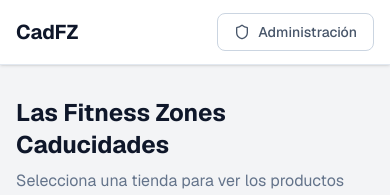
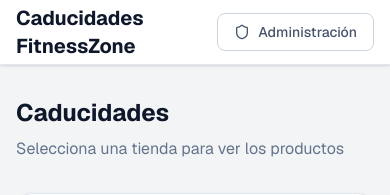
Before and after one commit to aistudiocreative001-toro/caducidades-app, a Next.js app in the folder caducidades-app/: page / in a window 390 px wide. Shown: the top 195 px of the page. Built offline with nearby package versions, Linux system fonts and the light colour scheme; no server answers.

Commit message:
Fix: dashboard titles, card alignment, and deploy to production

```diff
--- a/caducidades-app/src/app/layout.tsx
+++ b/caducidades-app/src/app/layout.tsx
@@ -9,7 +9,7 @@
 });
 
 export const metadata: Metadata = {
-  title: "CadFZ - Caducidades Fitness Zone",
+  title: "Caducidades FitnessZone",
   description: "Gestión de caducidades de productos por tienda",
 };
 
--- a/caducidades-app/src/components/dashboard/HomePageClient.tsx
+++ b/caducidades-app/src/components/dashboard/HomePageClient.tsx
@@ -63,13 +63,13 @@
       <main className="flex-1 max-w-7xl mx-auto px-4 sm:px-6 lg:px-8 py-8 w-full">
         <div className="mb-8">
           <h1 className="text-2xl font-bold text-[#0F172A] mb-2">
-            Las Fitness Zones Caducidades
+            Caducidades
           </h1>
           <p className="text-[#64748B]">
             Selecciona una tienda para ver los productos
           </p>
         </div>
-        <div className="grid grid-cols-1 md:grid-cols-2 gap-6">
+        <div className="grid grid-cols-1 md:grid-cols-2 items-start gap-6">
           {TIENDAS.map((tienda) => (
             <TiendaCard
               key={tienda.key}
--- a/caducidades-app/src/components/layout/AppBar.tsx
+++ b/caducidades-app/src/components/layout/AppBar.tsx
@@ -8,9 +8,9 @@
     <header className="bg-white shadow-sm border-b border-[#E2E8F0] sticky top-0 z-50">
       <div className="max-w-7xl mx-auto px-4 sm:px-6 lg:px-8 h-16 flex items-center justify-between">
         <div className="flex items-center gap-2">
-          <Link href="/" className="text-xl font-bold text-[#0F172A] hover:text-[#1565C0] transition-colors">
-            CadFZ
-          </Link>
+            <Link href="/" className="text-xl font-bold text-[#0F172A] hover:text-[#1565C0] transition-colors">
+              Caducidades FitnessZone
+            </Link>
         </div>
 
         {showAdmin && (
--- a/caducidades-app/src/components/tiendas/TiendaCard.tsx
+++ b/caducidades-app/src/components/tiendas/TiendaCard.tsx
@@ -79,7 +79,7 @@
       animate={{ opacity: 1, y: 0 }}
       whileHover={{ y: -2, boxShadow: '0 8px 24px -4px rgba(0,0,0,0.08)' }}
       transition={{ duration: 0.3 }}
-      className="relative bg-white rounded-2xl border border-[#E2E8F0] shadow-sm overflow-hidden cursor-pointer"
+      className="relative self-start bg-white rounded-2xl border border-[#E2E8F0] shadow-sm overflow-hidden cursor-pointer"
     >
       <Link href={`/tienda/${encodeURIComponent(tiendaKey)}`} className="block">
         <div className="flex">
```
